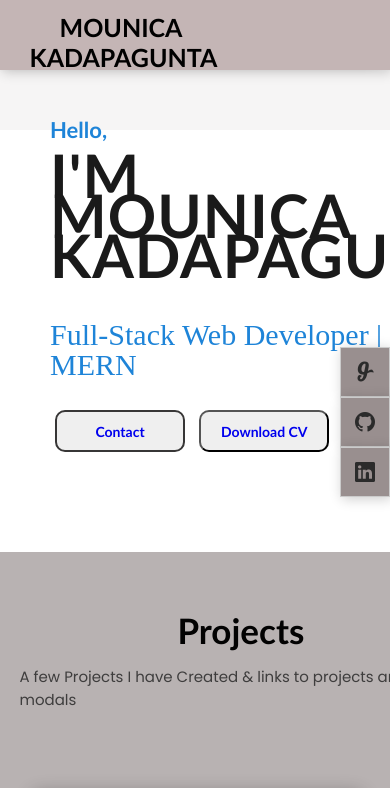
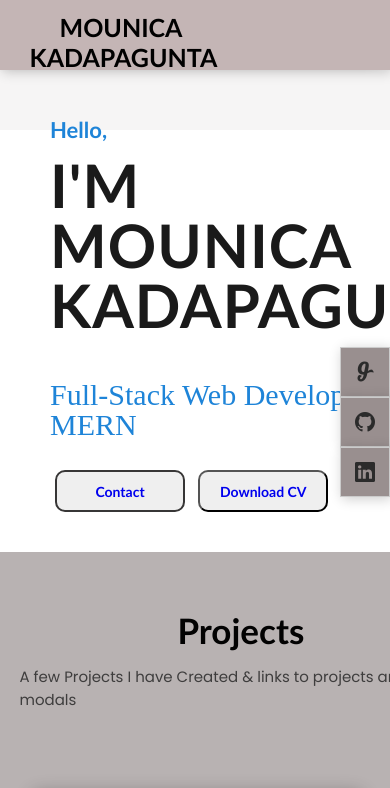
Before and after one commit to mounicakadapagunta/Mounica-portfolio, a plain HTML site: page index.html in a window 390 px wide. Shown: the top 788 px of the page. Drawn offline with nearby package versions, Linux system fonts and the light colour scheme; grey boxes are pictures that could not be loaded; a script that the page names is missing.

Commit message:
css updated

```diff
--- a/style.css
+++ b/style.css
@@ -369,7 +369,7 @@ footer{
 	font-size:20px;
 	color:#2B2B2B;
 }
-@media(max-width:1075px){
+ @media(max-width:1024px){ /*------------------------------- */
 	*{
 		box-sizing: border-box;
 	}
@@ -380,6 +380,7 @@ footer{
 	margin-top: 250px;
 
 }
+
 .section{
 	height:20vh;
 }
@@ -433,7 +434,7 @@ footer{
 		width: 160px;
 	}
  }
-@media(max-width:734px){
+@media(max-width:1024px){
 
 	section{
 		background-color:white;
@@ -442,7 +443,7 @@ footer{
 	}
 
 	.text-container p:nth-child(2){
-		line-height: 40px;
+		line-height: 60px;
 		margin: 0px;
 		padding: 0px;
 
@@ -451,6 +452,7 @@ footer{
 
 	margin-left: 50px;
 	margin-top: 130px;
+	font-size: 12px;
 	}
 	nav ul{
 		margin: 0px;
```
